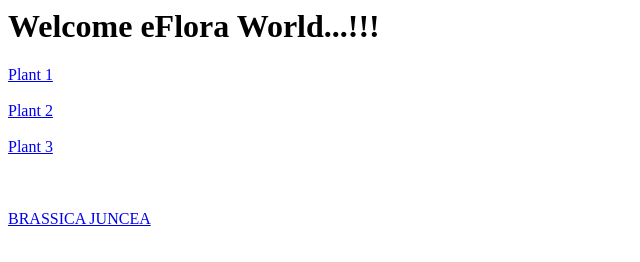
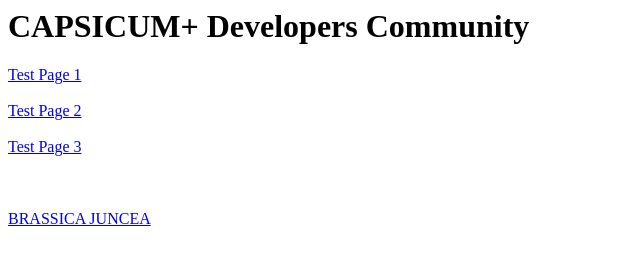
Before and after one commit to capsicumdev001/CD1-GitHub-Software-Repository, a plain HTML site: page index.html in a window 1280 px wide. Shown: the whole page, without its empty margins (0-640 px from the left). Drawn offline with Linux system fonts and the light colour scheme.

Commit message:
Update index.html
Updated landing page (index.html)

```diff
--- a/index.html
+++ b/index.html
@@ -1,13 +1,13 @@
 <html>
 <head>
-<title>eFlora</title>
+<title>CD1Repository</title>
 </head>
 <body>
-<h1>Welcome eFlora World...!!!</h1>
+<h1>CAPSICUM+ Developers Community</h1>
 
-<a href="plant1.html">Plant 1</a> <br><br>
-<a href="plant2.html">Plant 2</a> <br><br>
-<a href="plant3.html">Plant 3</a> <br><br>
+<a href="plant1.html">Test Page 1</a> <br><br>
+<a href="plant2.html">Test Page 2</a> <br><br>
+<a href="plant3.html">Test Page 3</a> <br><br>
 
 <br> <br>
 
```
